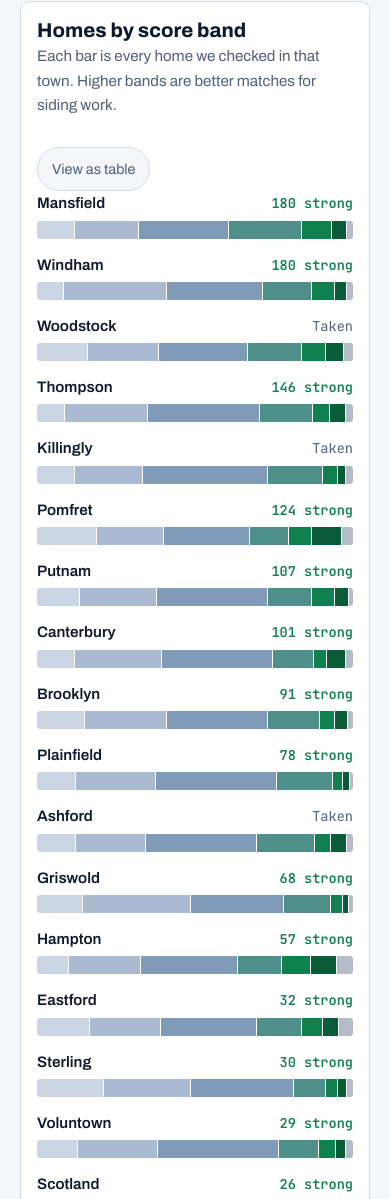
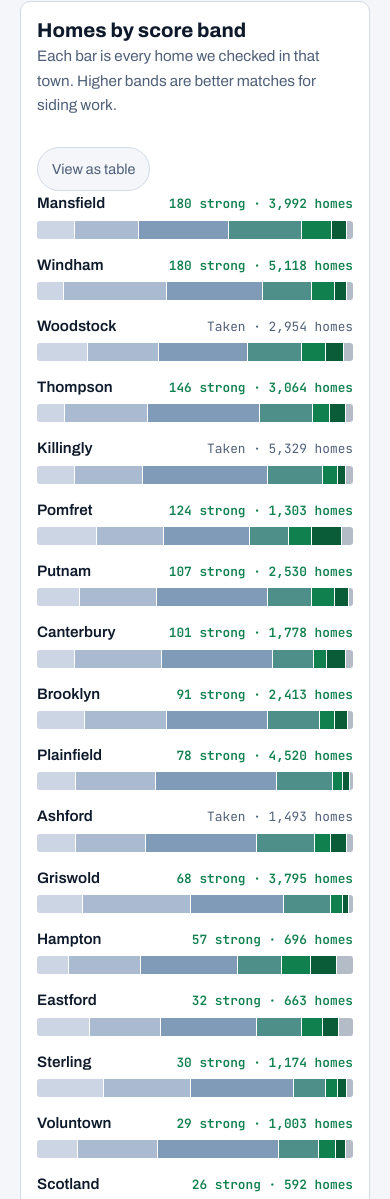
Before and after one commit to SurvivesProduction/survivesproduction.com, a plain HTML site: page towns/index.html in a window 390 px wide. Shown: the part 1860-3059 px from the top of the page. Drawn offline with Linux system fonts and the light colour scheme.

Commit message:
/towns phone rows: show homes checked; fix legend staying visible in table view
Rows read '180 strong · 5,118 homes' (Taken towns: 'Taken · 5,118 homes'). The .tcard hidden attribute now wins over display rules, so the legend hides with the chart when a table is shown.

Co-Authored-By: Claude Sonnet 5.5 <noreply@anthropic.com>

```diff
--- a/assets/towns.css
+++ b/assets/towns.css
@@ -57,7 +57,7 @@ html[data-theme="light"] {
 .band-list li { margin: 0 0 14px; }
 .bl-head { display: flex; justify-content: space-between; align-items: baseline; gap: 12px; margin-bottom: 5px; font-size: 0.95rem; }
 .bl-name { font-weight: 600; }
-.bl-val { font-family: var(--mono); font-size: 0.85rem; font-weight: 600; color: var(--green); }
+.bl-val { font-family: var(--mono); font-size: 0.8rem; font-weight: 600; color: var(--green); white-space: nowrap; }
 .bl-val.taken-t { color: var(--dim); font-weight: 500; }
 .bl-bar { display: flex; width: 100%; height: 18px; gap: 1px; border-radius: 3px; overflow: hidden; }
 .bl-bar span { flex-basis: 0; min-width: 2px; }
@@ -68,3 +68,6 @@ html[data-theme="light"] {
   .tcard .band-list + * { margin-top: 0; }
   #sec-towns .tcard .chart { display: none; }
 }
+
+/* The key and chart are hidden with the hidden attribute when a table is shown; keep display rules from overriding it. */
+.tcard [hidden] { display: none !important; }
--- a/assets/towns.js
+++ b/assets/towns.js
@@ -75,7 +75,7 @@
       var seg = t.bands.map(function (n, b) { return n ? h("span", { "class": "b" + b, style: "flex-grow:" + n, title: a.bands[b] + ": " + int(n) }) : null; }).filter(Boolean);
       return h("li", {}, [
         h("div", { "class": "bl-head" }, [h("span", { "class": "bl-name", text: t.town }),
-          h("span", { "class": "bl-val" + (t.status === "taken" ? " taken-t" : ""), text: t.status === "taken" ? "Taken" : int(t.strong_matches) + " strong" })]),
+          h("span", { "class": "bl-val" + (t.status === "taken" ? " taken-t" : ""), text: (t.status === "taken" ? "Taken" : int(t.strong_matches) + " strong") + " \u00b7 " + int(t.homes_scored) + " homes" })]),
         h("div", { "class": "bl-bar", role: "img", "aria-label": t.town + ": " + int(t.homes_scored) + " homes checked, " + (t.status === "taken" ? "taken" : int(t.strong_matches) + " strong matches") }, seg)
       ]);
     }));
```
